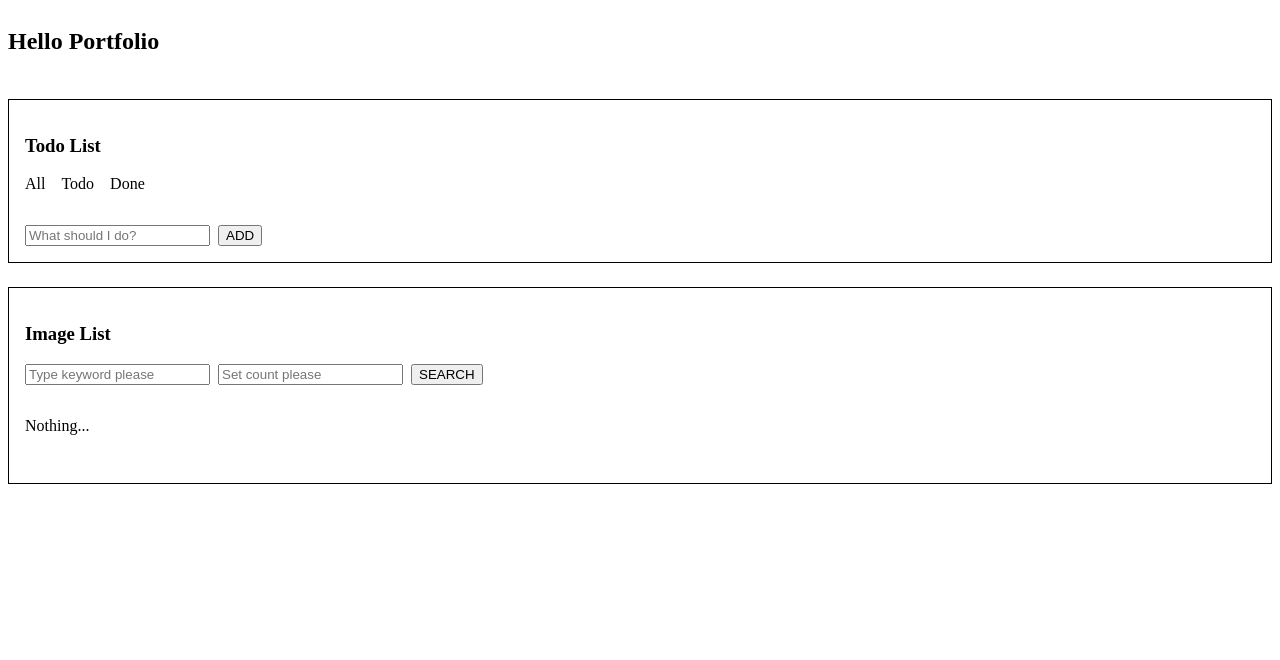
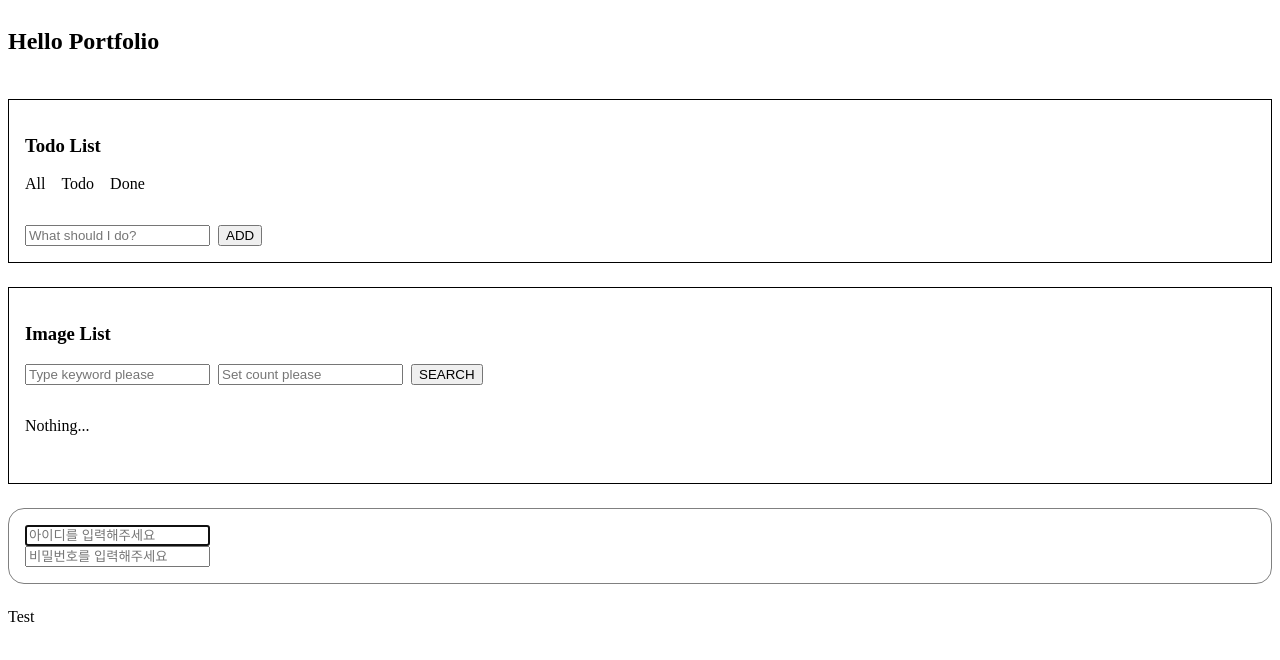
Before and after one commit to kyukim42seoul/WhoAmI-Portfolio, a React (Vite) app: page / in a window 1280 px wide. Shown: the top 660 px of the page. Built offline with nearby package versions, Linux system fonts and the light colour scheme.

Commit message:
ADD Login

```diff
--- a/src/App.tsx
+++ b/src/App.tsx
@@ -2,6 +2,8 @@ import TodoList from "./TodoList/TodoList.tsx";
 import ImageList from "./ImageList/ImageList.tsx";
 
 import styles from "./App.module.css";
+import { Login } from "./Login/Login.tsx";
+import { Test } from "./Test/Test.tsx";
 
 const App = () => {
   return (
@@ -9,6 +11,8 @@ const App = () => {
       <h2>Hello Portfolio</h2>
       <TodoList />
       <ImageList />
+      <Login />
+      <Test />
     </div>
   );
 };
--- /dev/null
+++ b/src/Login/Login.module.css
@@ -0,0 +1,26 @@
+.login-container {
+  display: flex;
+  flex-direction: column;
+  gap: 8px;
+  padding: 16px;
+  border: 1px solid grey;
+  border-radius: 16px;
+}
+
+.id-wrapper {
+}
+
+.id-guide {
+  color: red;
+}
+
+.password-wrapper {
+}
+
+.password-guide {
+  color: red;
+}
+
+.result-guide {
+  color: red;
+}
--- /dev/null
+++ b/src/Login/Login.tsx
@@ -0,0 +1,152 @@
+import { useEffect, useState, useRef } from "react";
+import styles from "./Login.module.css";
+
+// 아이디는 매 입력마다 형식을 검증해도 되지만 비밀번호는 그렇게하면 감시당하고 있다는 느낌을 줄 수 있다. 따라서 비밀번호는 엔터까지 입력된 후 검증한다.
+
+const convertRegexExecToBoolean = (regex, value) => {
+  return regex.exec(value) === null;
+};
+
+const validEmailForm = new RegExp(
+  "^[a-zA-Z0-9._%+-]+[₩@]+[a-zA-Z0-9.-]+[₩.]+[a-zA-Z]{2,}$"
+);
+const validePasswordForm = new RegExp(
+  "^(?=.*[a-z])(?=.*[A-Z])(?=.*[!@#$%^&*])(?=.*[0-9]).{8,12}$"
+);
+
+export const Login = () => {
+  const [id, setId] = useState("");
+  const [password, setPassword] = useState("");
+  const [valid, setValid] = useState({
+    "id-valid": false,
+    "password-valid": false,
+    "result-valid": false,
+  });
+
+  const [hide, setHide] = useState({
+    "id-guide": true,
+    "password-guide": true,
+    "result-guide": true,
+  });
+  const idRef = useRef();
+  const passwordRef = useRef();
+  const submitRef = useRef();
+
+  const idFormGuide = "잘못된 형식의 아이디입니다.";
+  const pwFormGuide = "잘못된 형식의 비밀번호입니다.";
+  const invalidResultGuide = "아이디 혹은 비밀번호를 다시 확인해주십시오.";
+
+  useEffect(() => {
+    idRef.current.focus();
+  }, []);
+
+  useEffect(() => {
+    console.log("hide: ", hide);
+    console.log("valid: ", valid);
+  }, [hide]);
+
+  const catchEnter = (event) => {
+    if (!submitRef) {
+      return;
+    }
+    if (event.key === "Enter" && id && password) {
+      //  const event = submitRef.current.submit();
+      // 여기서 submit 이 발생한다고 가정
+      submitHandler();
+    }
+  };
+
+  const submitHandler = async () => {
+    try {
+      //  const result = await fetch();
+      const result = "요청 결과";
+      // 로그인이 성공한 경우 - 토큰 저장
+      if (result) {
+        localStorage.setItem("myToken", result);
+      } else {
+        console.log("[Error]login failed");
+      }
+    } catch (error) {
+      console.log("[Error]login validation: ", error);
+    }
+    setHide(() => {
+      const updatedHide = {
+        "id-guide": !valid["id-valid"],
+        "password-guide": !valid["password-valid"],
+        "result-guide": !valid["result-valid"],
+      };
+      return updatedHide;
+    });
+    setId("");
+    setPassword("");
+  };
+
+  const idInputHandler = (event) => {
+    if (!convertRegexExecToBoolean(validEmailForm, event.target.value)) {
+      setValid((prev) => {
+        return { ...prev, "id-valid": false };
+      });
+    } else {
+      setValid((prev) => {
+        return { ...prev, "id-valid": true };
+      });
+    }
+    setId(event.target.value);
+  };
+
+  const passwordInputHandler = (event) => {
+    if (!convertRegexExecToBoolean(validePasswordForm, event.target.value)) {
+      setValid((prev) => {
+        return { ...prev, "password-valid": false };
+      });
+    } else {
+      setValid((prev) => {
+        return { ...prev, "password-valid": true };
+      });
+    }
+    setPassword(event.target.value);
+  };
+
+  return (
+    <div
+      className={styles["login-container"]}
+      style={{
+        padding: "16px",
+        border: "1px solid grey",
+        borderRadius: "16px",
+      }}
+    >
+      <form ref={submitRef} onSubmit={submitHandler}>
+        <div className={styles["id-wrapper"]}>
+          <input
+            ref={idRef}
+            type="text"
+            onChange={idInputHandler}
+            onKeyDown={catchEnter}
+            value={id}
+            placeholder="아이디를 입력해주세요"
+          />
+          {hide["id-guide"] ? null : (
+            <p className={styles["id-guide"]}>{idFormGuide}</p>
+          )}
+        </div>
+        <div className={styles["password-wrapper"]}>
+          <input
+            ref={passwordRef}
+            type="password"
+            onChange={passwordInputHandler}
+            onKeyDown={catchEnter}
+            value={password}
+            placeholder="비밀번호를 입력해주세요"
+          />
+          {hide["password-guide"] ? null : (
+            <p className={styles["password-guide"]}>{pwFormGuide}</p>
+          )}
+        </div>
+        {hide["result-guide"] ? null : (
+          <p className={styles["result-guide"]}>{invalidResultGuide}</p>
+        )}
+      </form>
+    </div>
+  );
+};
--- /dev/null
+++ b/src/Test/Test.tsx
@@ -0,0 +1,5 @@
+// 테스트 후에 컴포넌트 다 지워둘 것
+
+export const Test = () => {
+  return <div>Test</div>;
+};
--- a/src/main.tsx
+++ b/src/main.tsx
@@ -5,7 +5,7 @@ import App from "./App.tsx";
 import "./index.css";
 
 ReactDOM.createRoot(document.getElementById("root")!).render(
-  <React.StrictMode>
-    <App />
-  </React.StrictMode>
+  //<React.StrictMode>
+  <App />
+  //</React.StrictMode>
 );
```
Also changed, not shown: 1 other file (tests, documents, lock files or other folders).
